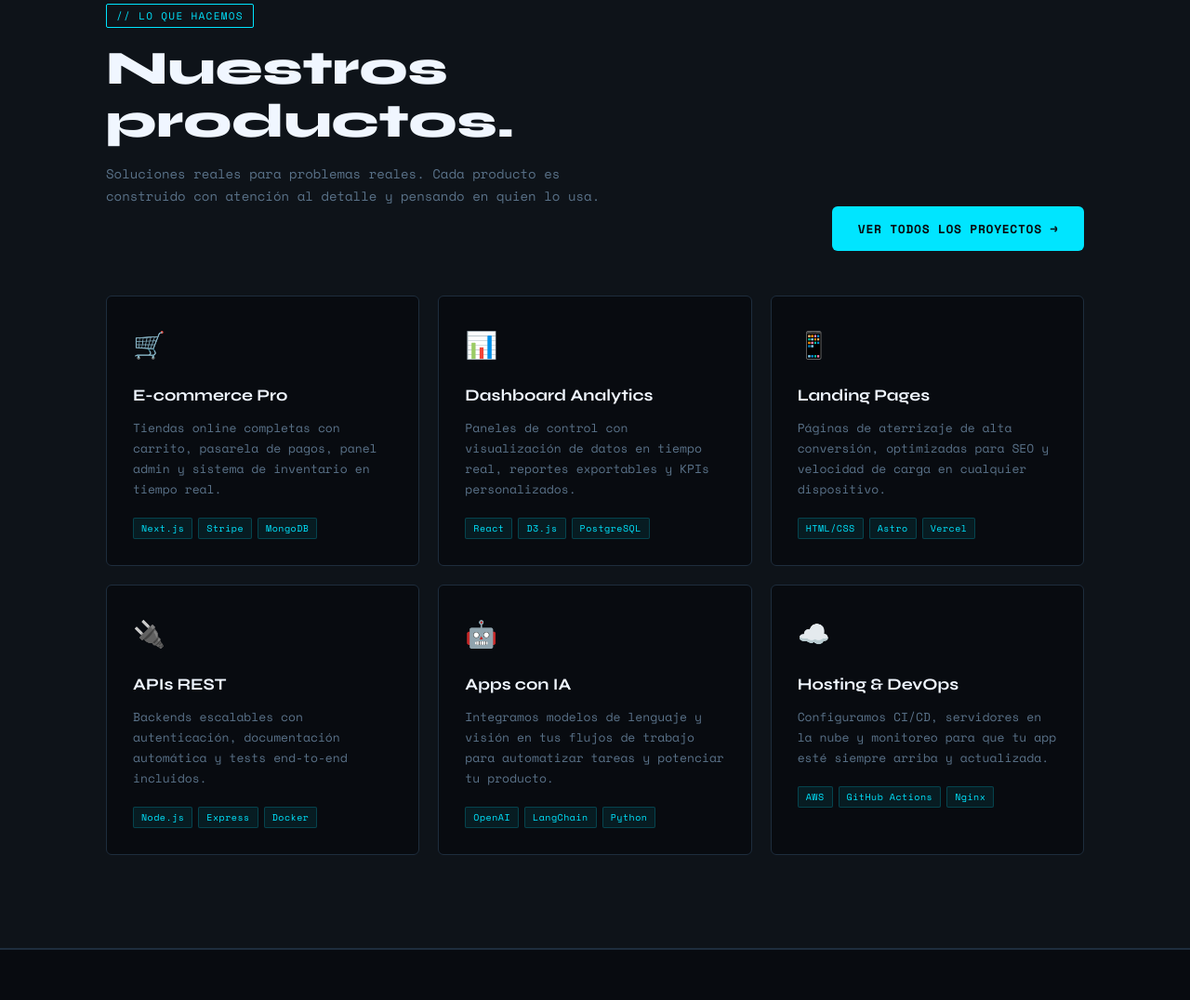
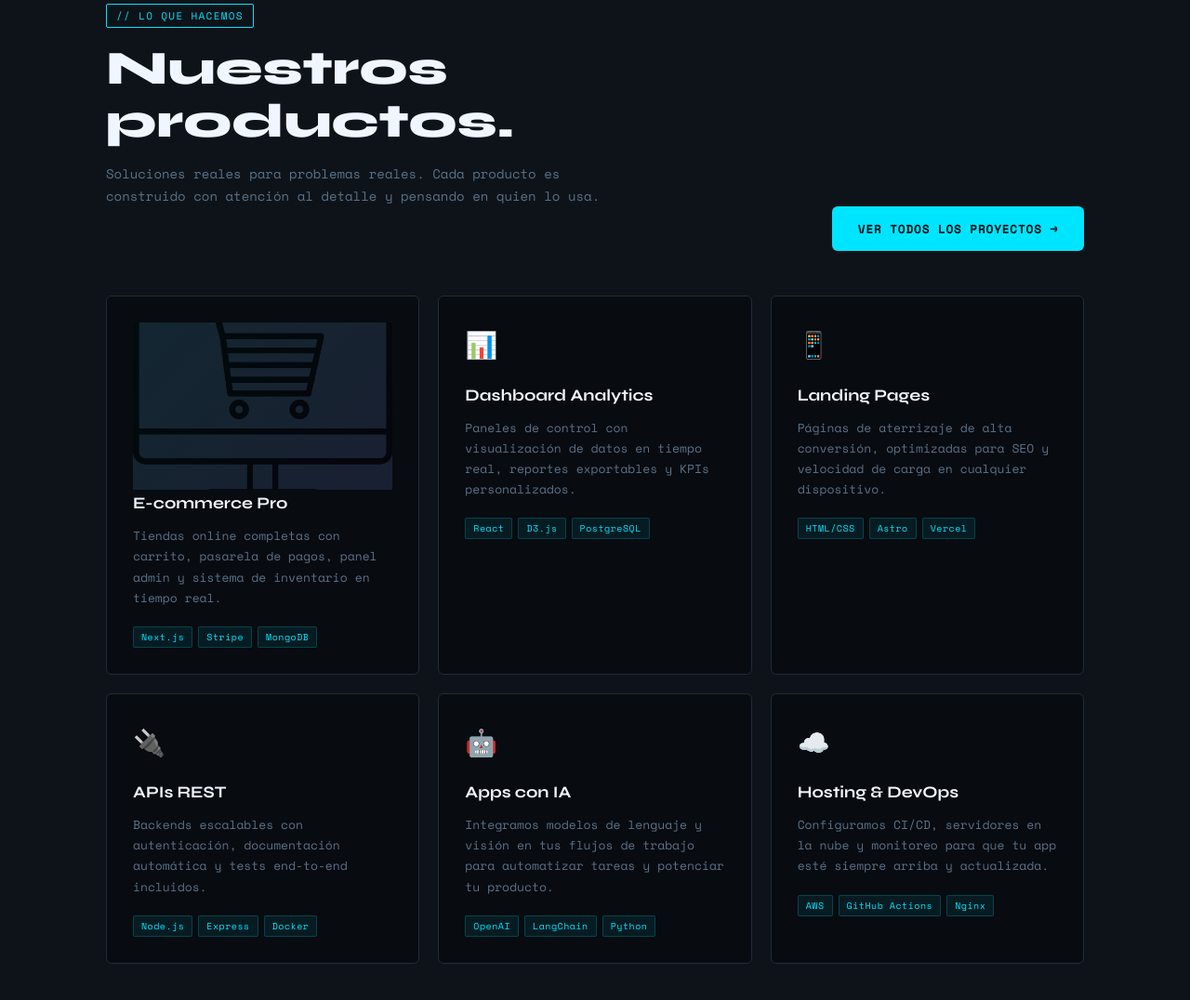
Before and after one commit to TheTomato3D/Portafolio, a plain HTML site: page index.html in a window 1280 px wide. Shown: the part 1865-2941 px from the top of the page at 93% size. Drawn offline with nearby package versions, Linux system fonts and the light colour scheme.

Commit message:
Cambio En Sección Productos - Foto/Logo

```diff
--- a/index.html
+++ b/index.html
@@ -168,7 +168,9 @@
       <div class="products-grid">
 
         <div class="product-card reveal">
-          <div class="product-icon">🛒</div>
+          <div class="portfolio-thumb">
+            <img src="Imagenes/Iconos/E-commerce.png" alt="E-Commerce">
+          </div>
           <div class="product-name">E-commerce Pro</div>
           <p class="product-desc">
             Tiendas online completas con carrito, pasarela de pagos, panel admin
```
Also changed, not shown: Imagenes/Iconos/Analytics.png (added), Imagenes/Iconos/Api.png (added), Imagenes/Iconos/AppsConIA.png (added), Imagenes/Iconos/CompartirEnLaNube.png (added), Imagenes/Iconos/E-commerce.png (added), Imagenes/Iconos/Landing.png (added).
